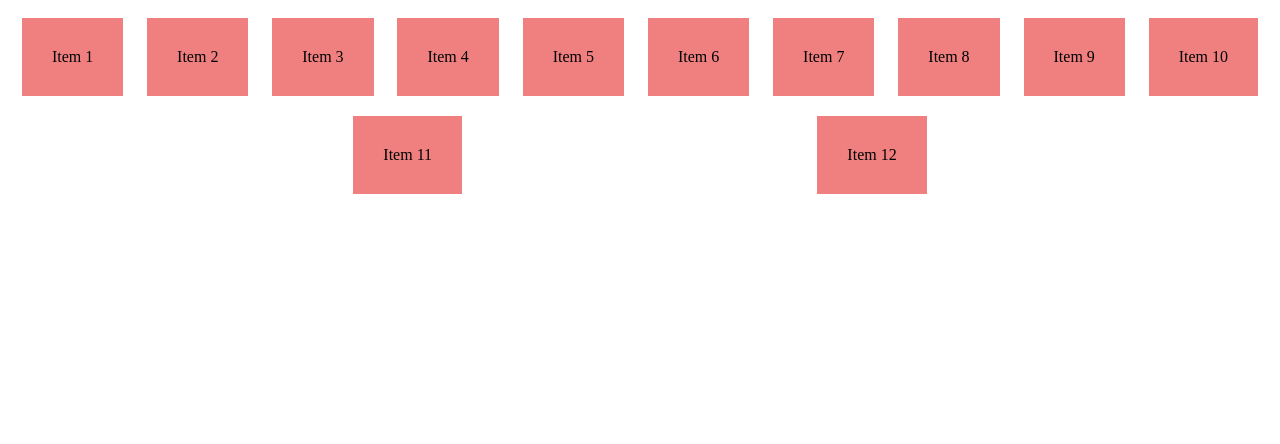
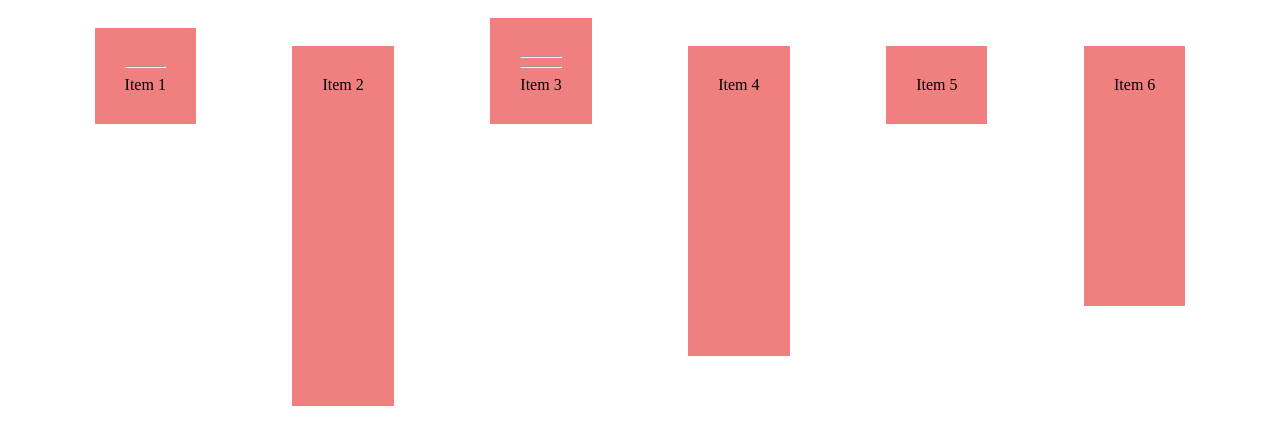
Before and after one commit to Falc0n89/flexbox, a plain HTML site: page index.html in a window 1280 px wide. Drawn offline with Linux system fonts and the light colour scheme.

Commit message:
Align Items

```diff
--- a/index.html
+++ b/index.html
@@ -9,6 +9,7 @@
             display: flex;
             flex-flow: row wrap;
             justify-content: space-evenly;
+            align-items: baseline;
         }
         .item {
             background: lightcoral;
@@ -21,18 +22,12 @@
 <body>
 
     <div id="container">
-        <div class="item">Item 1</div>
-        <div class="item">Item 2</div>
-        <div class="item">Item 3</div>
-        <div class="item">Item 4</div>
+        <div class="item"><hr>Item 1</div>
+        <div class="item" style="height: 300px;">Item 2</div>
+        <div class="item"><hr><hr>Item 3</div>
+        <div class="item" style="height: 250px;">Item 4</div>
         <div class="item">Item 5</div>
-        <div class="item">Item 6</div>
-        <div class="item">Item 7</div>
-        <div class="item">Item 8</div>
-        <div class="item">Item 9</div>
-        <div class="item">Item 10</div>
-        <div class="item">Item 11</div>
-        <div class="item">Item 12</div>
+        <div class="item" style="height: 200px;">Item 6</div>
 
     </div>
 
```
